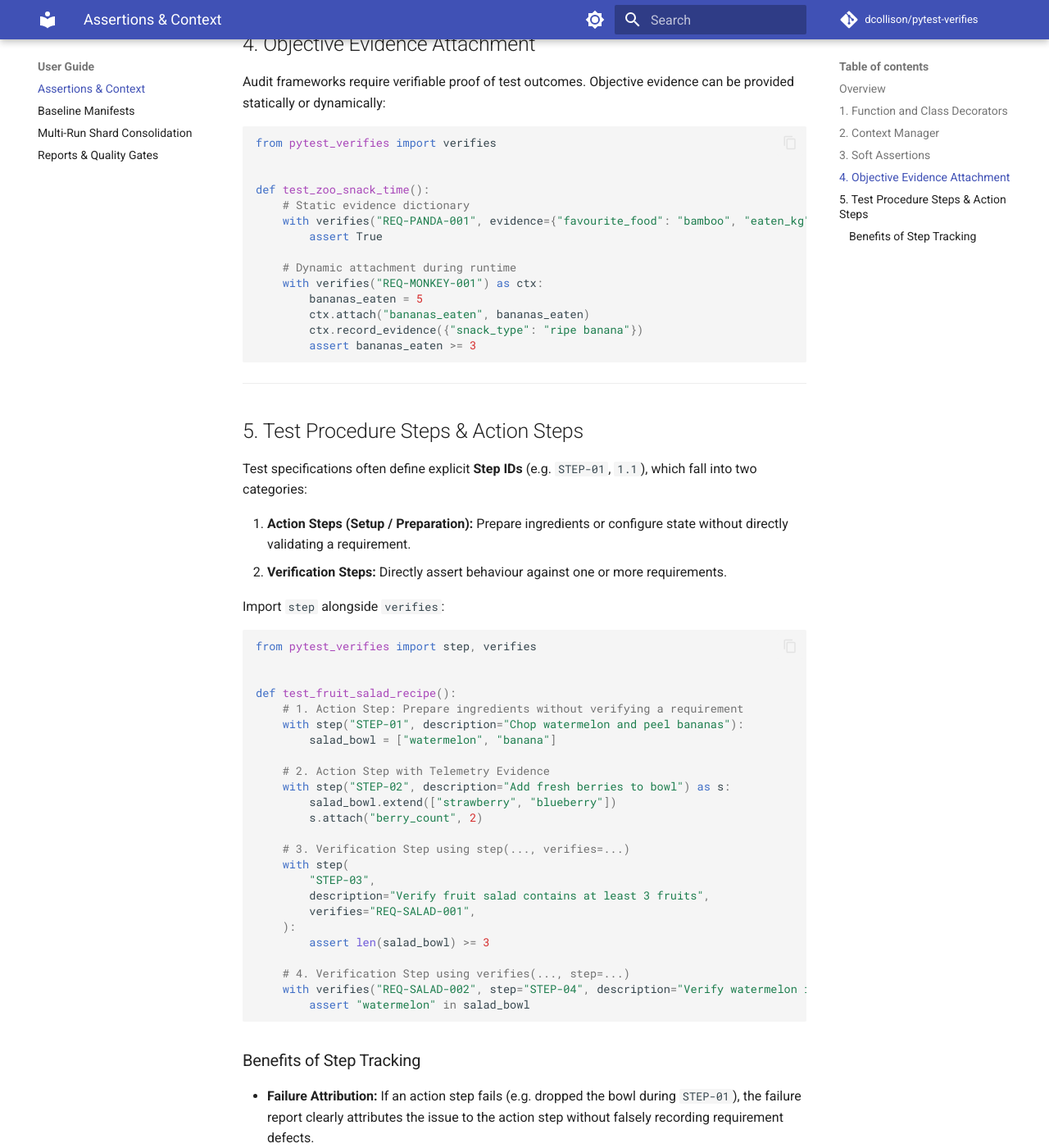
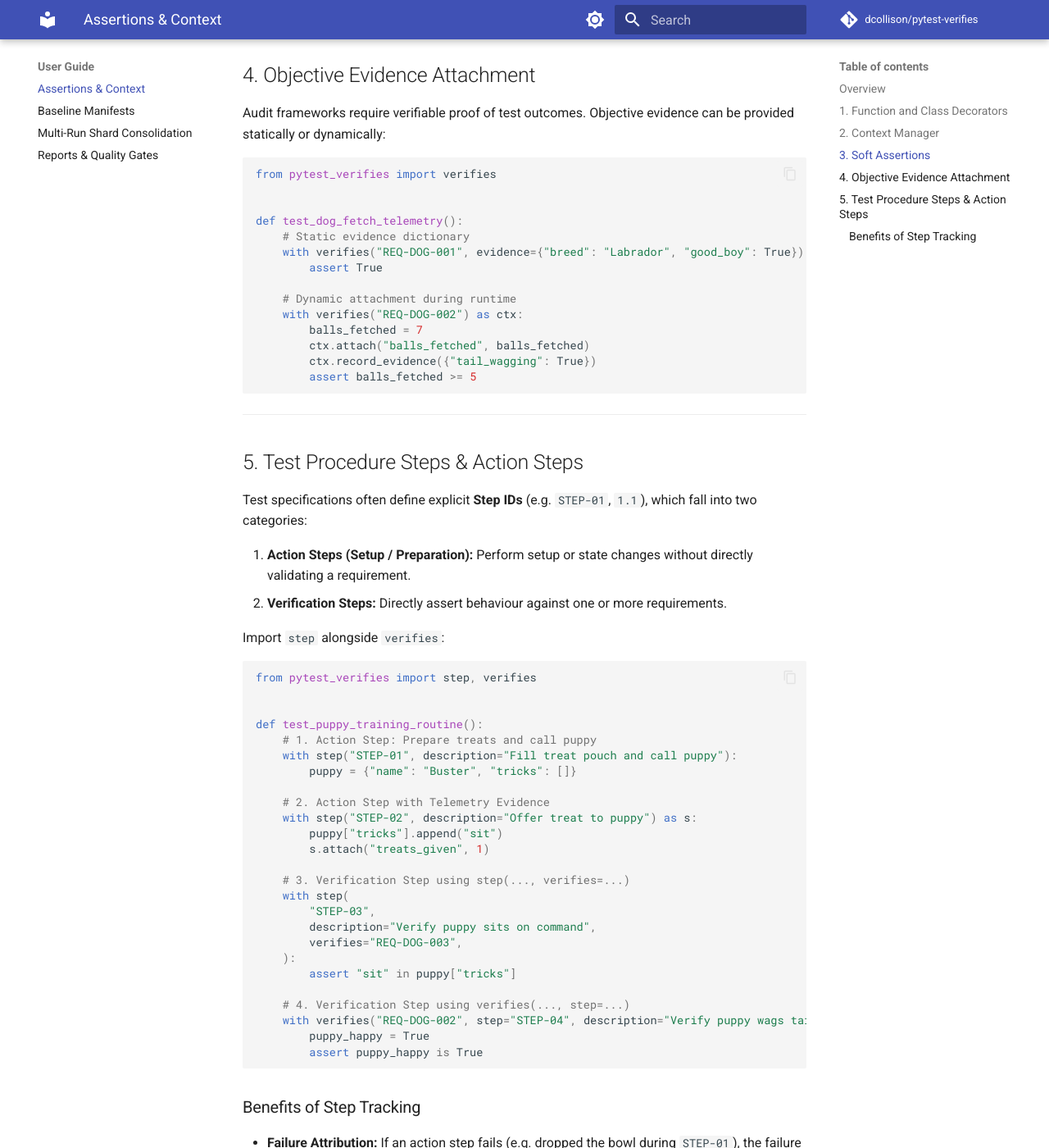
Before and after one commit to dcollison/pytest-verifies, an MkDocs documentation site: the page built from docs/guide/assertions.md, in a window 1280 px wide and 1400 px high, scrolled down 1927 px. Shown: the whole window at 82% size. Built offline with MkDocs 1.6.1 and Material for MkDocs 9.7.7, drawn with Linux system fonts in a browser that asks for light colours; comment, search, counter and statistics services are not loaded; some of the changed text lies outside the part shown.

Commit message:
docs: unify all examples under consistent dog and cat theme

````diff
--- a/docs/guide/assertions.md
+++ b/docs/guide/assertions.md
@@ -23,13 +23,15 @@
 When decorating a test class, all test methods within the class automatically inherit verification tracking for the specified requirements:
 
 ```python
-@verifies("REQ-DUCK-001")
-class TestDuckBehaviour:
-    def test_quack(self):
-        assert "quack" == "quack"
+@verifies("REQ-CAT-001")
+class TestCatAgility:
+    def test_land_on_feet(self):
+        cat = {"lands_on_feet": True}
+        assert cat["lands_on_feet"] is True
 
-    def test_waddle(self):
-        assert True
+    def test_silent_stalking(self):
+        cat = {"stealthy": True}
+        assert cat["stealthy"] is True
 ```
 
 ---
@@ -42,15 +44,15 @@
 from pytest_verifies import verifies
 
 
-def test_fruit_basket():
+def test_dog_and_cat_habits():
     # Single-line check
-    with verifies("REQ-FRUIT-001"):
-        assert "banana" != "orange"
+    with verifies("REQ-DOG-001"):
+        assert "bark" != "meow"
 
     # Multi-statement block
-    with verifies("REQ-FRUIT-002", description="Lemons must be appropriately sour"):
-        lemon_sourness = 9
-        assert lemon_sourness > 5
+    with verifies("REQ-CAT-002", description="Cats take multiple naps per day"):
+        nap_count = 5
+        assert nap_count >= 3
 ```
 
 ---
@@ -89,17 +91,17 @@
 from pytest_verifies import verifies
 
 
-def test_zoo_snack_time():
+def test_dog_fetch_telemetry():
     # Static evidence dictionary
-    with verifies("REQ-PANDA-001", evidence={"favourite_food": "bamboo", "eaten_kg": 12}):
+    with verifies("REQ-DOG-001", evidence={"breed": "Labrador", "good_boy": True}):
         assert True
 
     # Dynamic attachment during runtime
-    with verifies("REQ-MONKEY-001") as ctx:
-        bananas_eaten = 5
-        ctx.attach("bananas_eaten", bananas_eaten)
-        ctx.record_evidence({"snack_type": "ripe banana"})
-        assert bananas_eaten >= 3
+    with verifies("REQ-DOG-002") as ctx:
+        balls_fetched = 7
+        ctx.attach("balls_fetched", balls_fetched)
+        ctx.record_evidence({"tail_wagging": True})
+        assert balls_fetched >= 5
 ```
 
 ---
@@ -108,7 +110,7 @@
 
 Test specifications often define explicit **Step IDs** (e.g. `STEP-01`, `1.1`), which fall into two categories:
 
-1. **Action Steps (Setup / Preparation):** Prepare ingredients or configure state without directly validating a requirement.
+1. **Action Steps (Setup / Preparation):** Perform setup or state changes without directly validating a requirement.
 2. **Verification Steps:** Directly assert behaviour against one or more requirements.
 
 Import `step` alongside `verifies`:
@@ -117,27 +119,28 @@
 from pytest_verifies import step, verifies
 
 
-def test_fruit_salad_recipe():
-    # 1. Action Step: Prepare ingredients without verifying a requirement
-    with step("STEP-01", description="Chop watermelon and peel bananas"):
-        salad_bowl = ["watermelon", "banana"]
+def test_puppy_training_routine():
+    # 1. Action Step: Prepare treats and call puppy
+    with step("STEP-01", description="Fill treat pouch and call puppy"):
+        puppy = {"name": "Buster", "tricks": []}
 
     # 2. Action Step with Telemetry Evidence
-    with step("STEP-02", description="Add fresh berries to bowl") as s:
-        salad_bowl.extend(["strawberry", "blueberry"])
-        s.attach("berry_count", 2)
+    with step("STEP-02", description="Offer treat to puppy") as s:
+        puppy["tricks"].append("sit")
+        s.attach("treats_given", 1)
 
     # 3. Verification Step using step(..., verifies=...)
     with step(
         "STEP-03",
-        description="Verify fruit salad contains at least 3 fruits",
-        verifies="REQ-SALAD-001",
+        description="Verify puppy sits on command",
+        verifies="REQ-DOG-003",
     ):
-        assert len(salad_bowl) >= 3
+        assert "sit" in puppy["tricks"]
 
     # 4. Verification Step using verifies(..., step=...)
-    with verifies("REQ-SALAD-002", step="STEP-04", description="Verify watermelon is in the bowl"):
-        assert "watermelon" in salad_bowl
+    with verifies("REQ-DOG-002", step="STEP-04", description="Verify puppy wags tail when praised"):
+        puppy_happy = True
+        assert puppy_happy is True
 ```
 
 ### Benefits of Step Tracking
````
Also changed, not shown: README.md (+43 -45 lines), docs/getting-started.md (+13 -13 lines), docs/guide/baselines.md (+12 -12 lines), docs/index.md (+9 -9 lines), 3 other files.
